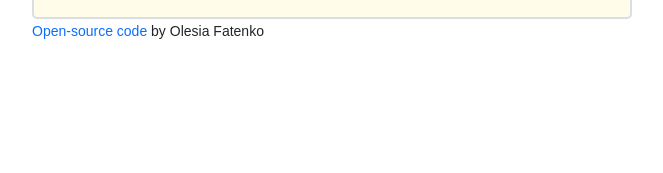
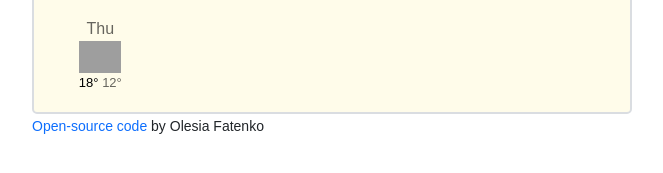
Before and after one commit to Folesia/weather-app, a plain HTML site: page index.html in a window 1280 px wide. Shown: the part 235-408 px from the top of the page, without its empty margins (308-971 px from the left). Drawn offline with nearby package versions, Linux system fonts and the light colour scheme; no server answers; grey boxes are pictures that could not be loaded.

Commit message:
added the weather-forecast

```diff
--- a/index.html
+++ b/index.html
@@ -81,10 +81,27 @@
                 Feels like <strong class="feels-like" id="feels-like"></strong>°C
               </div>
             </div>
-          </div>
+            <div class="weather-forecast">
+              <div class="row">
+                <div class="col-2">
+                  <div class="weather-forecast-date">
+                  Thu
+                  </div>
+                  <img src="http://openweathermap.org/img/wn/50d@2x.png" alt="" class="" width="42"/>
+                <div class="weather-forecast-temperature">
+                  <span class="weather-forecast-temperature-max">
+                    18° </span>
+                     <span class="weather-forecast-temperature-min">
+                  12° </span>
+                </div>
+                </div>
 
 
 
+              </div>
+
+            </div>
+          </div>
         <small
           ><a
             href="https://github.com/Folesia/weather-app"
--- a/src/styles.css
+++ b/src/styles.css
@@ -104,3 +104,23 @@ text-decoration: underline;
   margin: 0;
   padding: 0;
 }
+
+.weather-forecast{
+  margin-top: 20px;
+  text-align: center;
+  color: #000;
+}
+
+.weather-forecast-date{
+  font-size: 16px;
+  opacity: 0.6;
+}
+
+.weather-forecast-temperature-min{
+opacity: 0.6;
+}
+
+.weather-forecast-temperature{
+  font-size: 13px;
+
+}
```
